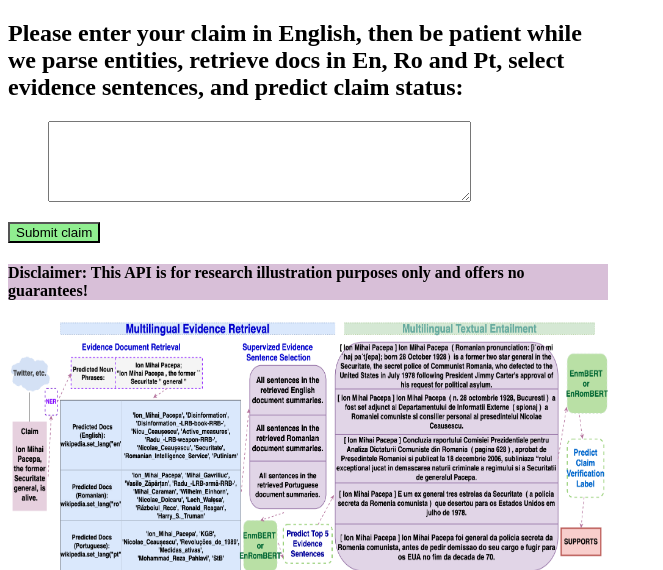
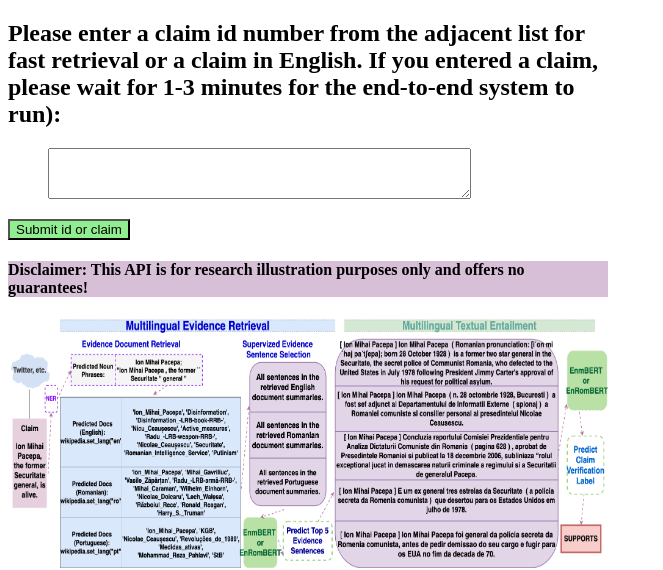
Before and after one commit to D-Roberts/transformers-retrieval-ranking-nli-ECIR2021, a Flask app: page / in a window 1280 px wide. Shown: the top 570 px of the page, without its empty margins (0-663 px from the left). Run offline with Flask 2, Linux system fonts and the light colour scheme; some libraries are stand-ins or nearby versions.

Commit message:
Add redis cache

```diff
--- a/app.py
+++ b/app.py
@@ -1,11 +1,13 @@
 """
 Flask app
 """
+import csv
 import json
 import os
 
 from flask import Flask, render_template, request
 from wtforms import Form, TextAreaField, validators
+from redis import Redis
 
 from mfactcheck.multi_nli.config_util import _get_nli_configs
 from mfactcheck.multi_retriever.document.api_doc_retrieval import main as doc_retrieval
@@ -19,6 +21,39 @@ app = Flask(__name__)
 
 cur_dir = os.path.dirname(__file__)
 
+r = Redis(host='127.0.0.1',
+          port='6379',
+          password='')
+
+
+def write_cache(claim_id):
+    d_to_write = {}
+    d_to_write["id"] = str(claim_id)
+    d_to_write["evidence"] = []
+
+    with open(Config.predict_rte_file, 'r', encoding="utf-8") as f:
+        reader = csv.reader(f, delimiter='\t')
+        for i, line in enumerate(reader):
+            if i == 0:
+                continue
+            if i == 1:
+                d_to_write["claim"] = line[2]
+            d_to_write["evidence"].append(line[1])
+
+    json_obj = json.dumps(d_to_write)
+    r.set(str(claim_id), json_obj)
+
+
+def read_cache(claim_id):
+    dict_obj = json.loads(r.get(str(claim_id)))
+    with open(Config.predict_rte_file, 'w', encoding="utf-8") as f:
+        tsv_writer = csv.writer(f, delimiter = '\t')
+        tsv_writer.writerow(["id", "evidence", "claim", "evidence_label", "label"])
+        for sent in dict_obj['evidence']:
+            line = [claim_id] + [sent] + [dict_obj['claim']] + [False] + ["NOT ENOUGH INFO"]
+            tsv_writer.writerow(line)
+    return dict_obj['claim']
+
 
 def read_pred():
     predictions_file_path = os.path.join(
@@ -26,14 +61,15 @@ def read_pred():
     )
     jlr = JSONLineReader()
     lines = jlr.read(predictions_file_path)
+
     return lines[0]["predicted_evidence"], lines[0]["predicted_label"]
 
 
-def write_claim_json(claim, input_id=None):
+def write_claim_json(claim, input_id):
     if not os.path.isdir(Config.data_dir):
         os.makedirs(Config.data_dir)
 
-    input_list = [{"id": 1, "claim": claim}]
+    input_list = [{"id": input_id, "claim": claim}]
     claim_file_path = os.path.join(Config.data_dir, "input.jsonl")
 
     with open(claim_file_path, "w+") as f:
@@ -41,27 +77,17 @@ def write_claim_json(claim, input_id=None):
             f.write(json.dumps(line) + "\n")
 
 
-def run_document_retrieval(input_id=None):
+def run_document_retrieval():
     if not os.path.isdir(Config.dataset_folder):
         os.makedirs(Config.dataset_folder)
 
-    # cached claim results
-    jlr = JSONLineReader()
-    cached_docs = jlr.read(Config.cached_docs)
     doc_path = Config.test_doc_file
 
-    if input_id:
-        with open(doc_path, 'w+') as f1:
-            for line in cached_docs:
-                if line["id"] == input_id:
-                    f1.write(json.dumps(line) + "\n")
-    else:
-        # do the actual search
-        doc_retrieval(
-            3,
-            os.path.join(Config.data_dir, "input.jsonl"),
-            os.path.join(doc_path),
-        )
+    doc_retrieval(
+        3,
+        os.path.join(Config.data_dir, "input.jsonl"),
+        os.path.join(doc_path),
+    )
 
 
 def run_evidence_recommendation():
@@ -75,7 +101,6 @@ def run_evidence_recommendation():
 
 def run_verification():
     from argparse import Namespace
-
     args = Namespace()
     args = _get_nli_configs(args)
     setattr(args, "api", True)
@@ -85,7 +110,7 @@ def run_verification():
 # Flask
 class ClaimForm(Form):
     claimsubmit = TextAreaField(
-        "", [validators.DataRequired(), validators.length(min=20)]
+        "", [validators.DataRequired(), validators.length(min=1)]
     )
 
 
@@ -99,14 +124,30 @@ def index():
 def results():
     form = ClaimForm(request.form)
     if request.method == "POST" and form.validate():
-        claim = request.form["claimsubmit"]
-        write_claim_json(claim)
+        claim_id_or_claim = request.form["claimsubmit"]
 
-        app.logger.info("Starting document retrieval...")
-        run_document_retrieval()
+        # A claim was entered
+        if len(claim_id_or_claim) > 20:
+            claim = claim_id_or_claim
+            claim_id = max([int(x.decode("utf8")) for x in r.keys()]) + 1
+        else:
+            # an ID was entered
+            # TODO: if id does not exist in REdis - reload front page
+            claim_id = claim_id_or_claim
+            claim = read_cache(claim_id)
 
-        app.logger.info("Sentence selection step...")
-        run_evidence_recommendation()
+        write_claim_json(claim, claim_id)
+
+        if not r.exists(str(claim_id)):
+
+            app.logger.info("Starting document retrieval...")
+            run_document_retrieval()
+
+            app.logger.info("Sentence selection step...")
+            run_evidence_recommendation()
+
+            app.logger.info("Caching results...")
+            write_cache(claim_id)
 
         app.logger.info("Verification step...")
         run_verification()
--- a/src/pipeline.py
+++ b/src/pipeline.py
@@ -93,7 +93,7 @@ def sentence_retrieval(logger, args):
         # cleanup
         os.remove(args.pos_sent_train)
         os.remove(args.neg_sent_train)
-        os.remove(os.path.join(args.data_dir, args.train_sentence_file_eval))
+        # os.remove(os.path.join(args.data_dir, args.train_sentence_file_eval))
         logger.info("Finished sentence retrieval for training set.")
     else:  # predict
         logger.info("Starting sentence retrieval for dev/test set...")
--- a/templates/claimform.html
+++ b/templates/claimform.html
@@ -7,16 +7,15 @@
             <link rel="shortcut icon" href="#">
     </head>
     <body>
-        <h2 >Please enter your claim in English, then be patient while we parse entities, retrieve docs in En, Ro and Pt, select evidence sentences, and predict claim status:</h2>
-
+        <h2>Please enter a claim id number from the adjacent list for fast retrieval or a claim in English. If you entered a claim, please wait for 1-3 minutes for the end-to-end system to run): </h2>
         {% from "_formhelpers.html" import render_field %}
 
         <form method=post action="/results">
             <dl>
-                {{ render_field(form.claimsubmit, cols='50', rows='5') }}
+                {{ render_field(form.claimsubmit, cols='50', rows='3') }}
             </dl>
             <div>
-                <input style="background-color:Lightgreen;" type=submit value='Submit claim'
+                <input style="background-color:Lightgreen;" type=submit value='Submit id or claim'
                 name='submit_btn'>
             </div>
         </form>
--- a/templates/results.html
+++ b/templates/results.html
@@ -7,7 +7,7 @@
     </head>
     <body>
 
-        <h3>Enter claim in English:</h3>
+        <h3>Results:</h3>
         <div style="background-color:lavender;">{{ content }}</div>
 
         <h3>Prediction:</h3>
@@ -29,7 +29,7 @@
 
         <div id='button'>
             <form action="/">
-                <input style="background-color:Lightgreen;" type=submit value='Submit another claim'>
+                <input style="background-color:Lightgreen;" type=submit value='Submit another id or claim'>
             </form>
         </div>
 
--- a/templates/thanks.html
+++ b/templates/thanks.html
@@ -11,7 +11,7 @@
 
     <div id='button'>
         <form action="/">
-            <input style="background-color:Lightgreen;" type=submit value='Submit another claim'>
+            <input style="background-color:Lightgreen;" type=submit value='Submit another id or claim'>
         </form>
     </div>
 
```
